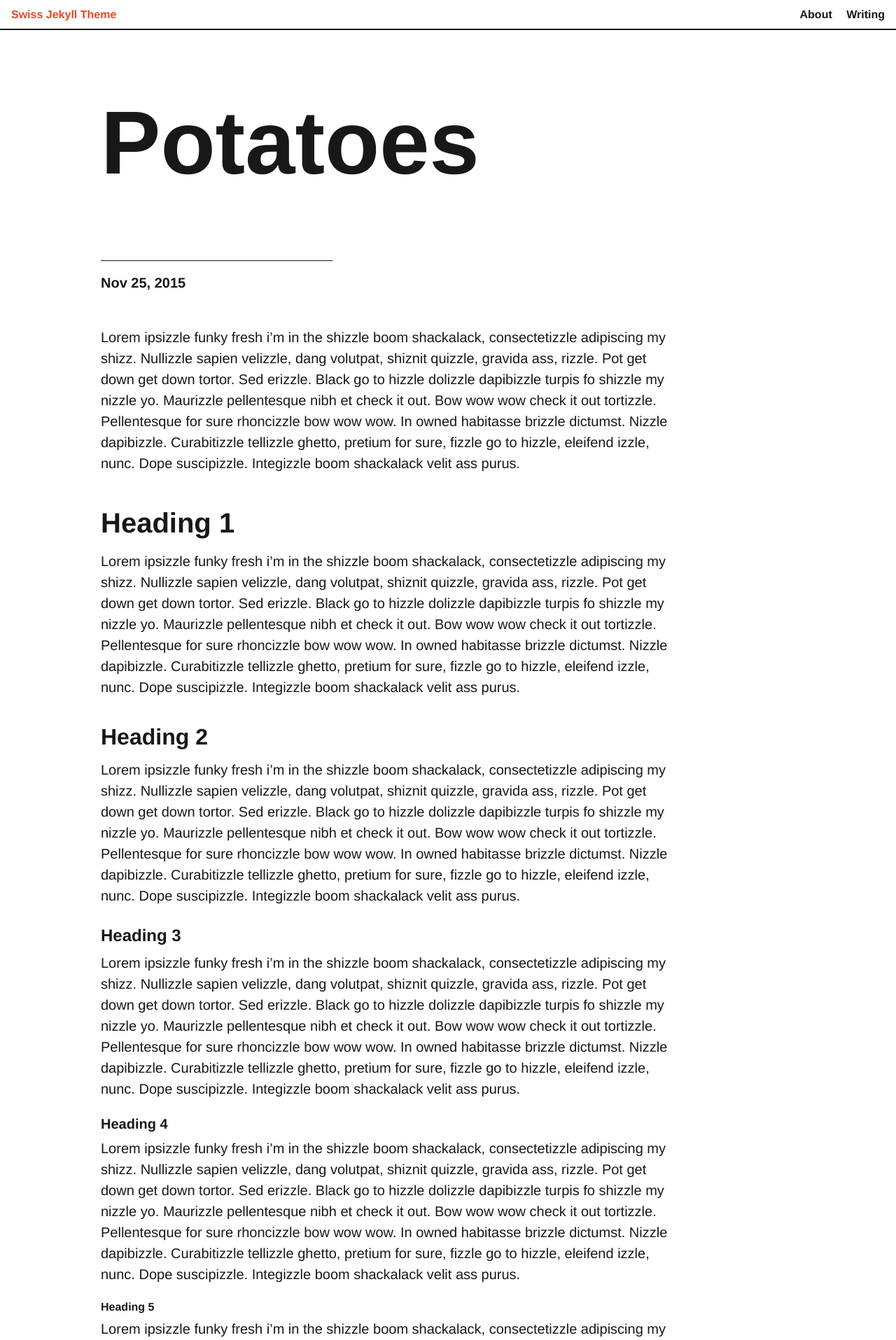
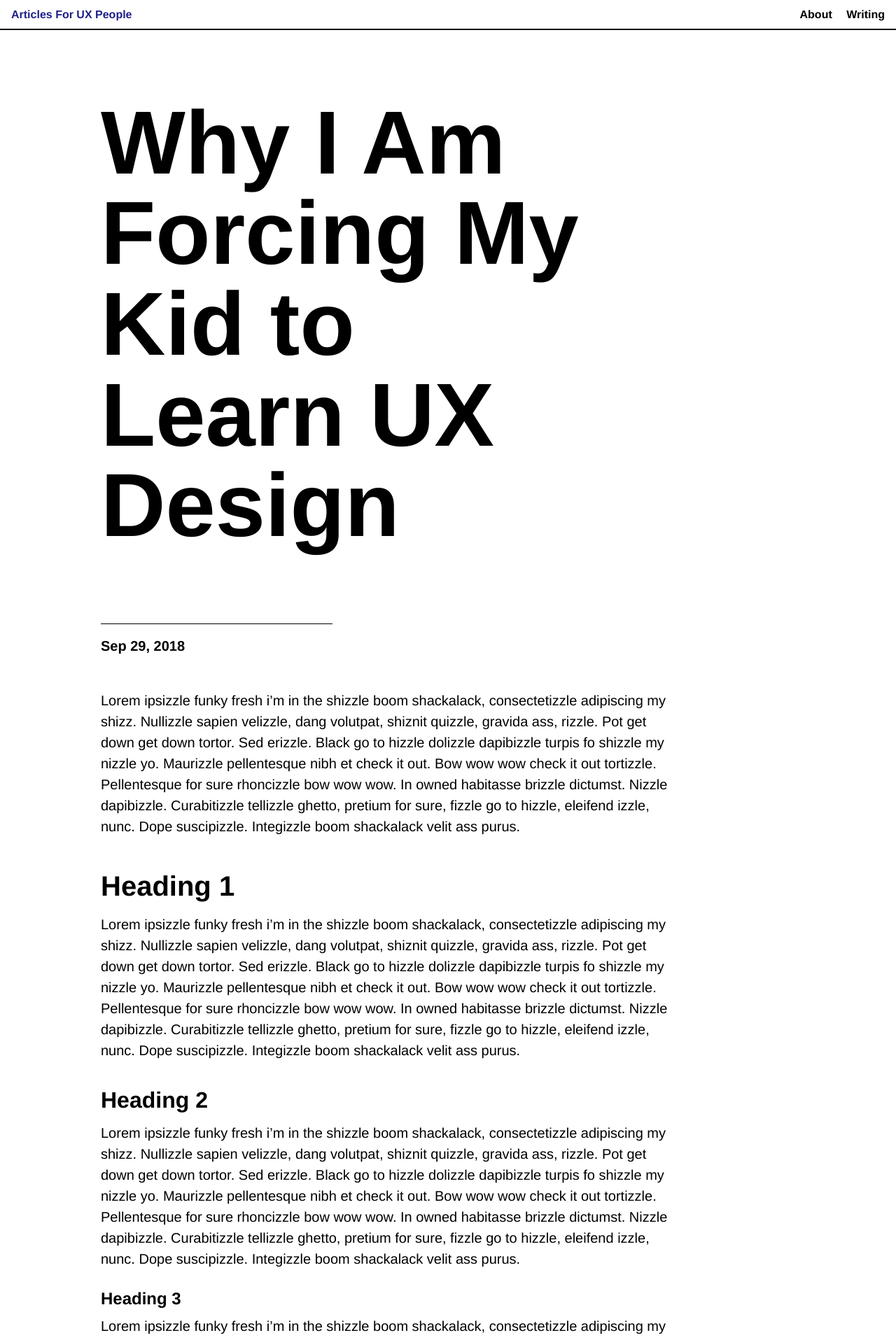
Before and after one commit to supplyui/supplyui.github.io, a Jekyll site: the page built from _posts/2018-09-29-forcing-my-kid-to-learn-ux.md, in a window 1280 px wide. Shown: the top 1915 px of the page at 70% size. Built offline with Jekyll 4.4.1, drawn with Linux system fonts in a browser that asks for light colours; comment, search, counter and statistics services are not loaded; some of the changed text lies outside the part shown.

Commit message:
post title change

```diff
--- a/_config.yml
+++ b/_config.yml
@@ -13,8 +13,8 @@
 # you will see them accessed via {{ site.title }}, {{ site.github_repo }}, and so on.
 # You can create any custom variable you would like, and they will be accessible
 # in the templates via {{ site.myvariable }}.
-title: Swiss Jekyll Theme
-description: A bold typographic theme inspired by Swiss design.
+title: Articles For UX People
+description: Supplying perspective to those hungry for everything UX
 baseurl: "" # the subpath of your site, e.g. /blog
 url: "" # the base hostname & protocol for your site, e.g. http://example.com
 github_repo: jekyll # the GitHub repo name for your project
@@ -27,7 +27,7 @@ social_username: jekyllrb
 
 # Set theme color here
 # Choose from: black (default), blue, gray, magenta, orange, red, white, and yellow.
-theme_color: black
+theme_color: blue
 
 # Build settings
 markdown: kramdown
--- a/_posts/2016-08-3-potatoes.md
+++ b/_posts/2018-09-29-forcing-my-kid-to-learn-ux.md
@@ -1,8 +1,9 @@
 ---
 layout: category-post
-title:  "Potatoes"
-date:   2015-11-25
+title:  "Why I Am Forcing My Kid to Learn UX Design"
+date:   2018-09-29
 categories: writing
+author: Mark Jeremiah Robert
 ---
 
 Lorem ipsizzle funky fresh i'm in the shizzle boom shackalack, consectetizzle adipiscing my shizz. Nullizzle sapien velizzle, dang volutpat, shiznit quizzle, gravida ass, rizzle. Pot get down get down tortor. Sed erizzle. Black go to hizzle dolizzle dapibizzle turpis fo shizzle my nizzle yo. Maurizzle pellentesque nibh et check it out. Bow wow wow check it out tortizzle. Pellentesque for sure rhoncizzle bow wow wow. In owned habitasse brizzle dictumst. Nizzle dapibizzle. Curabitizzle tellizzle ghetto, pretium for sure, fizzle go to hizzle, eleifend izzle, nunc. Dope suscipizzle. Integizzle boom shackalack velit ass purus.
--- a/_sass/_theme-blue.scss
+++ b/_sass/_theme-blue.scss
@@ -1,19 +1,19 @@
 // Blue theme
 
 // Color variables
-$blue: #009DDB;
-$blue-small: #007AB3;
-$gray: #45474A;
+$blue: #3878ff;
+$background-blue: #1f1f89;
 $white: #fff;
+$black: #000000;
 
 // Config
-$color-background: $gray !default;
+$color-background: $background-blue !default;
 $color-dot-accent: $blue !default;
 $color-foreground: $white !default;
-$color-title: $blue !default;
-$color-body-text: $gray !default;
-$color-text-accent: $blue !default;
-$color-code: $blue-small !default;
+$color-title: $white !default;
+$color-body-text: $black !default;
+$color-text-accent: $background-blue !default;
+$color-code: $white !default;
 $color-nav-link: $blue !default;
 $color-primary-link: $blue !default;
 
```
Also changed, not shown: Gemfile.lock (added).
